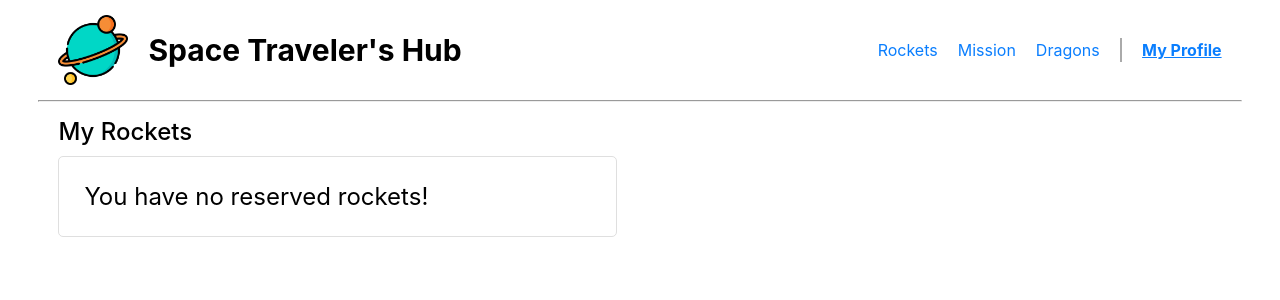
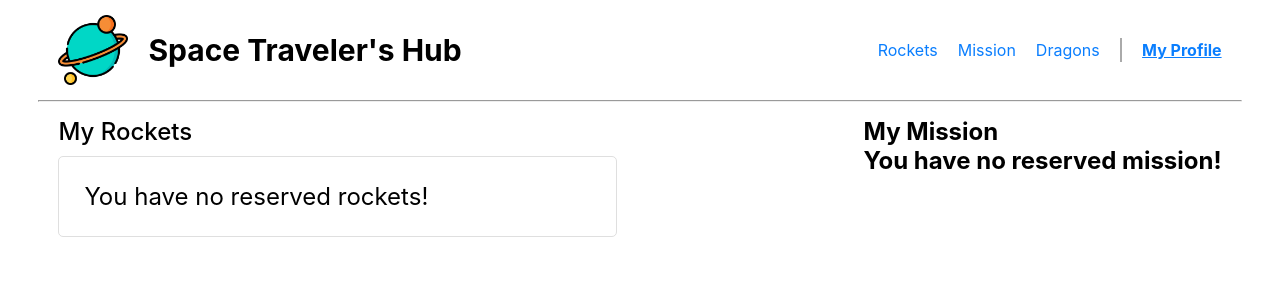
Before and after one commit to dev89s/space-travelers-hub, a React (Create React App) app: page /my-profile in a window 1280 px wide. Shown: the top 300 px of the page. Built offline with nearby package versions, Linux system fonts and the light colour scheme.

Commit message:
Add the missions in profile page

```diff
--- a/src/components/My-Profile.jsx
+++ b/src/components/My-Profile.jsx
@@ -4,6 +4,10 @@ import { useSelector } from 'react-redux';
 
 function MyProfile() {
   const { rockets } = useSelector((state) => state.rockets);
+
+  const missions = useSelector((state) => state.missions);
+  const reservedMissions = missions.filter((item) => item.reserved === true);
+
   return (
     <div className="profile-page">
       <section className="profile-rocket-section">
@@ -25,6 +29,26 @@ function MyProfile() {
             </ul>
           )}
       </section>
+
+      <section className="profile-mission-section">
+        <h2 className="profile-mission-header">My Mission</h2>
+        {(reservedMissions.length === 0)
+          && (
+            <h2 className="no-reserved-mission">
+              You have no reserved mission!
+            </h2>
+          )}
+        {(reservedMissions.length > 0)
+          && (
+            <ul className="reserved-mission-list">
+              {reservedMissions.map((item) => (
+                <li key={item.id} className="profile-mission-item">
+                  {item.name}
+                </li>
+              ))}
+            </ul>
+          )}
+      </section>
     </div>
   );
 }
```
